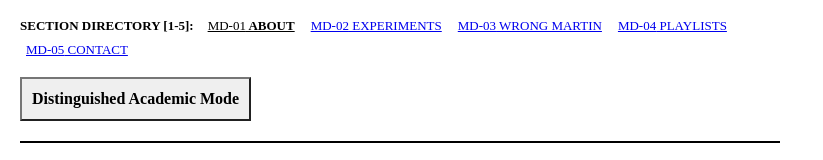
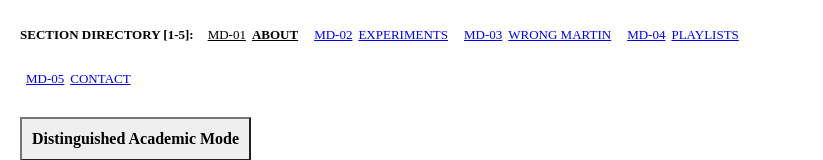
Before and after one commit to martindavies-code/martindavi.es, a plain HTML site: page index.html in a window 1280 px wide. Both pictures are taken after a click on the switch "Distinguished Academic Mode". Shown: the part 133-293 px from the top of the page, without its empty margins (0-823 px from the left). Drawn offline with Linux system fonts and the light colour scheme.

Commit message:
fix(nav): 44px touch targets for Academic Mode nav links from 680px up
Added styles for academic mode navigation links and directory labels.

```diff
--- a/css/academic.css
+++ b/css/academic.css
@@ -1014,3 +1014,19 @@ html.academic-mode .chassis-nav .nav-link {
   max-width: 100% !important;
   white-space: normal !important;
 }
+
+/* Academic Mode: 44px touch targets for the five nav links from 680px up (plain look unchanged) */
+@media (min-width: 680px) {
+  html.academic-mode .chassis-nav .nav-link {
+    display: inline-flex !important;
+    align-items: center;
+    vertical-align: middle;
+    min-height: 44px !important;
+  }
+  html.academic-mode .chassis-nav .nav-dir-label {
+    display: inline-flex !important;
+    align-items: center;
+    vertical-align: middle;
+    min-height: 44px;
+  }
+}
```
